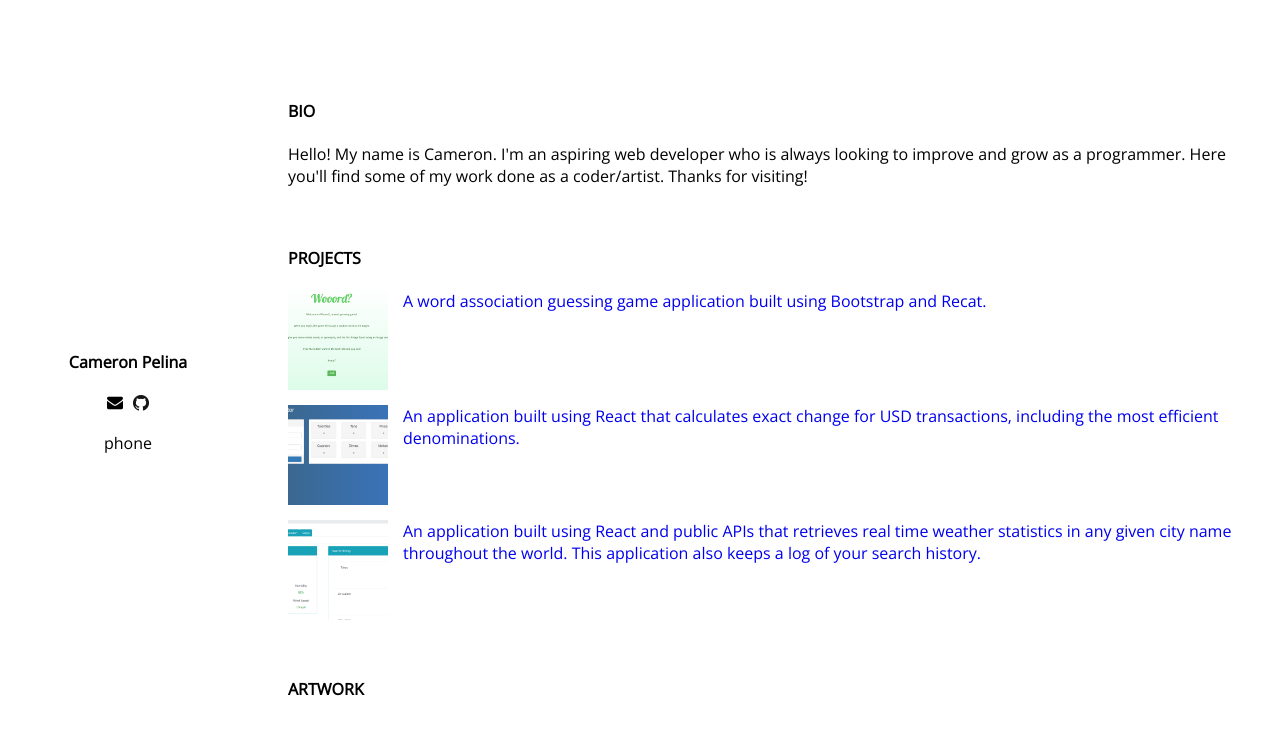
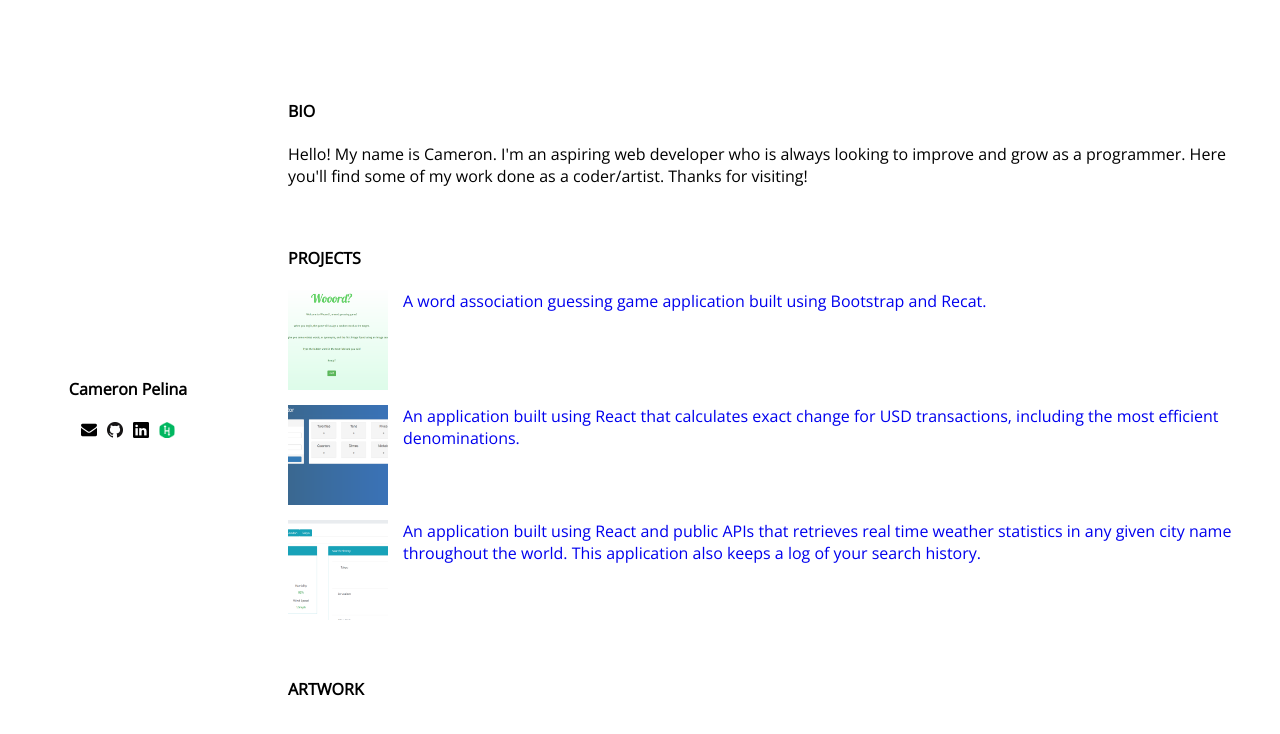
Before and after one commit to cpelina88/portfolio-new, a React (Create React App) app: page / in a window 1280 px wide. Shown: the top 734 px of the page. Built offline with nearby package versions, Linux system fonts and the light colour scheme.

Commit message:
added more links

```diff
--- a/src/Navbar.js
+++ b/src/Navbar.js
@@ -1,6 +1,8 @@
 import React, { Component } from 'react';
 import Email from './img/envelope.png';
 import GitIcon from './img/github.png';
+import LinkedinIcon from './img/linkedin-logo.png'
+import HackerIcon from './img/HackerRank_logo.png'
 import './Navbar.css';
 
 
@@ -16,7 +18,12 @@ class Navbar extends Component {
           <a href='https://github.com/cpelina88'>
             <img className="icon" src={GitIcon} alt="GitHub Icon"/>
           </a>
-          <p>phone</p>
+          <a href='https://www.linkedin.com/in/cameron-pelina-2a1a15152/'>
+            <img className="icon" src={LinkedinIcon} alt="Linkedin Icon"/>
+          </a>
+          <a href='https://www.hackerrank.com/cpelina88'>
+            <img className="icon" src={HackerIcon} alt="HackerRank Icon"/>
+          </a>
         </div>
       </div>
     );
```
Also changed, not shown: src/img/HackerRank_logo.png (added), src/img/linkedin-logo.png (added).
